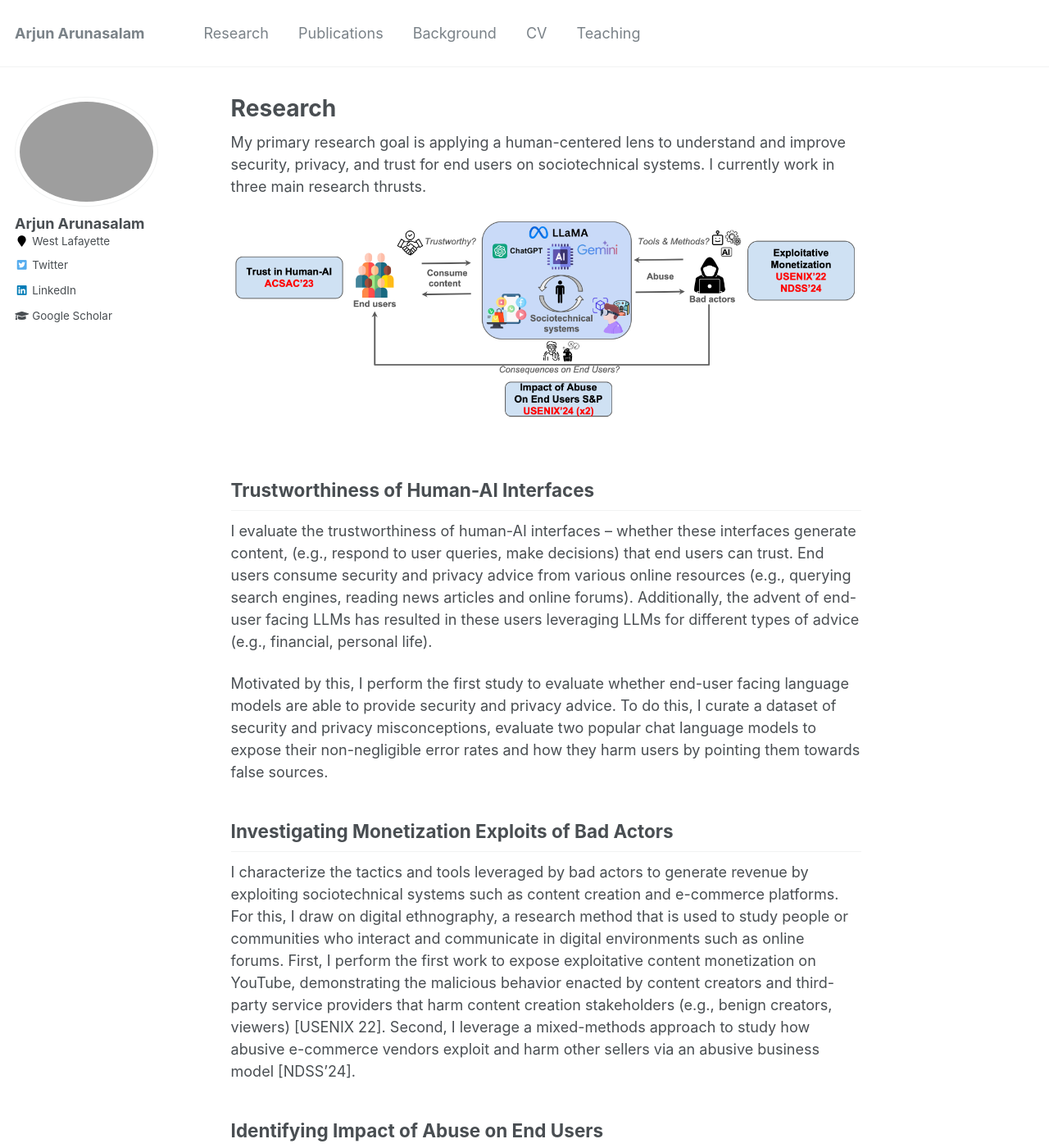
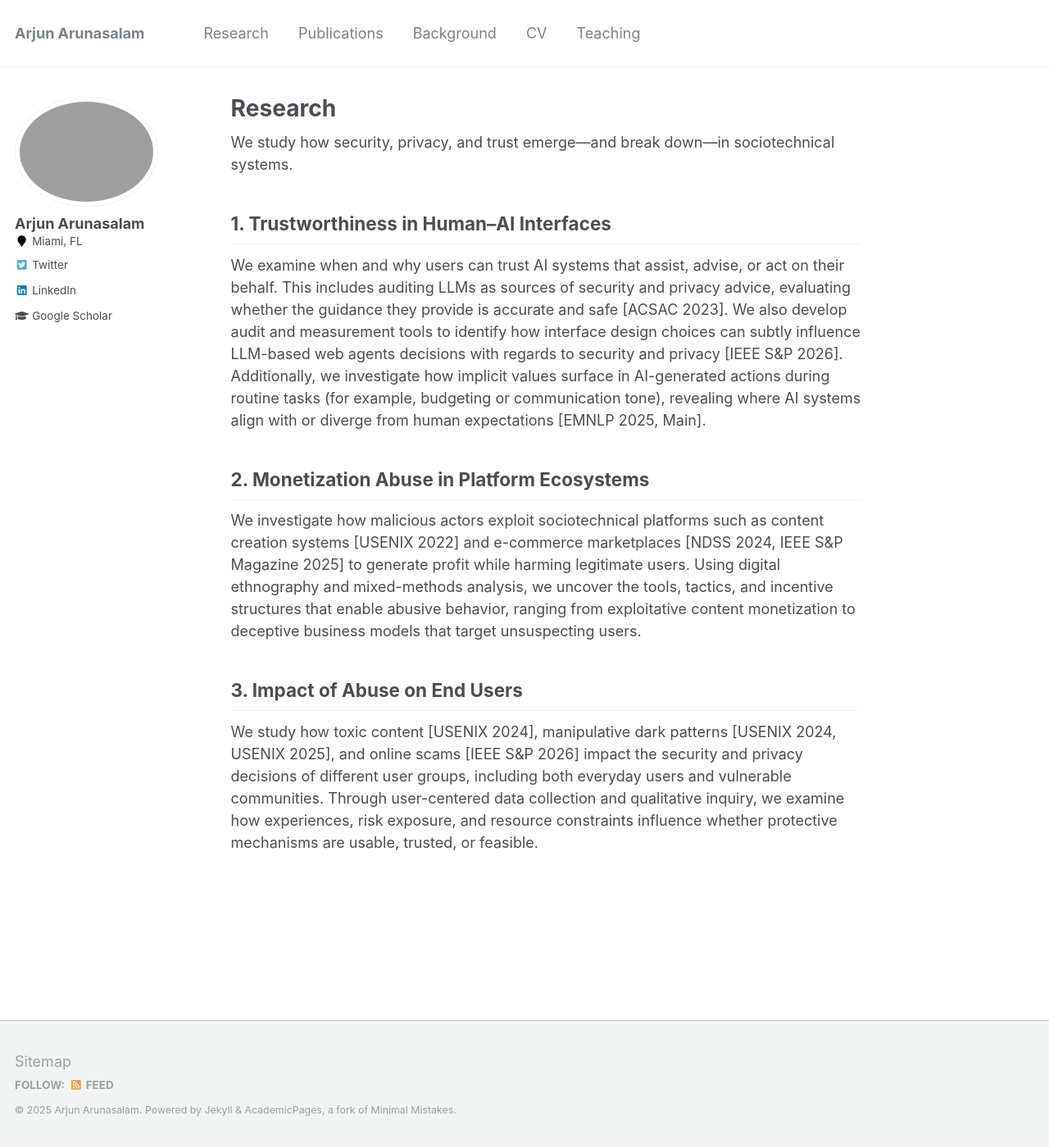
Before and after one commit to arjunarunasalam/arjunarunasalam.github.io, a Jekyll site: the page built from _pages/research.md, in a window 1280 px wide and 1400 px high. Shown: the whole window at 82% size. Built offline with Jekyll 4.4.1, drawn with Linux system fonts in a browser that asks for light colours; some of the changed text lies outside the part shown.

Commit message:
update research and add recruitment

```diff
--- a/_config.yml
+++ b/_config.yml
@@ -83,7 +83,7 @@ author:
   name             : "Arjun Arunasalam"
   avatar           : "arjun_headshot.jpg"
   bio              : #"Your biography for the left-hand sidebar"
-  location         : "West Lafayette"
+  location         : "Miami, FL"
   employer         :
   pubmed           : #"https://www.ncbi.nlm.nih.gov/pubmed/?term=john+snow"
   googlescholar    : https://scholar.google.com/citations?user=Uzjc37UAAAAJ
--- a/_pages/research.md
+++ b/_pages/research.md
@@ -15,36 +15,15 @@ author_profile: true
 </script>
 
 
+We study how security, privacy, and trust emerge—and break down—in sociotechnical systems.
 
-My primary research goal is applying a human-centered lens to understand and improve security, privacy, and trust for end users on sociotechnical systems. I currently work in three main research thrusts.
+## 1. Trustworthiness in Human–AI Interfaces
 
-<p align="center">
-    <img src="/files/researchthrusts.png"
-         style="display: block;
-                margin-left: auto;
-                margin-right: auto;
-                width: 1000px; /* Adjust width as needed */
-                height: auto; /* Keeps aspect ratio */
-         " />
-    <br>
-</p>
+We examine when and why users can trust AI systems that assist, advise, or act on their behalf. This includes auditing LLMs as sources of security and privacy advice, evaluating whether the guidance they provide is accurate and safe [ACSAC 2023]. We also develop audit and measurement tools to identify how interface design choices can subtly influence LLM-based web agents decisions with regards to security and privacy [IEEE S&P 2026]. Additionally, we investigate how implicit values surface in AI-generated actions during routine tasks (for example, budgeting or communication tone), revealing where AI systems align with or diverge from human expectations [EMNLP 2025, Main].
+
+## 2. Monetization Abuse in Platform Ecosystems
+We investigate how malicious actors exploit sociotechnical platforms such as content creation systems [USENIX 2022] and e-commerce marketplaces  [NDSS 2024, IEEE S&P Magazine 2025] to generate profit while harming legitimate users. Using digital ethnography and mixed-methods analysis, we uncover the tools, tactics, and incentive structures that enable abusive behavior, ranging from exploitative content monetization to deceptive business models that target unsuspecting users.
 
 
-
-Trustworthiness of Human-AI Interfaces
------------
-I evaluate the trustworthiness of human-AI interfaces -- whether these interfaces generate content, (e.g., respond to user queries, make decisions) that end users can trust. End users consume security and privacy advice from various online resources (e.g., querying search engines, reading news articles and online forums). Additionally, the advent of end-user facing LLMs has resulted in these users leveraging LLMs for different types of advice (e.g., financial, personal life).
-
-Motivated by this, I perform the first study to evaluate whether end-user facing language models are able to provide security and privacy advice. To do this, I curate a dataset of security and privacy misconceptions, evaluate two popular chat language models to expose their non-negligible error rates and how they harm users by pointing them towards false sources.
-
-
-Investigating Monetization Exploits of Bad Actors
------------
-I characterize the tactics and tools leveraged by bad actors to generate revenue by exploiting sociotechnical systems such as content creation and e-commerce platforms. For this, I draw on digital ethnography, a research method that is used to study people or communities who interact and communicate in digital environments such as online forums. First, I perform the first work to expose exploitative content monetization on YouTube, demonstrating the malicious behavior enacted by content creators and third-party service providers that harm content creation stakeholders (e.g., benign creators, viewers) [USENIX 22]. Second, I leverage a mixed-methods approach to study how abusive e-commerce vendors exploit and harm other sellers via an abusive business model [NDSS'24].
-
-
-Identifying Impact of Abuse on End Users
------------
-
-I explored how two abusive activities, toxic content and dark patterns, impact end users security and
-privacy decisions and perceptions. Here, I perform user-centered data collection, engaging with human participants consisting of lay users and vulnerable populations. First, I used a mixed-methods approach to gather the perspectives of 68 refugees and liaisons who work closely with them to characterize the impact of toxic content targeted at the refugee community. Later, my collaborators and I designed a large-scale survey to understand the perception and influence of dark patterns in App Tracking Transparency (ATT) permission prompts.
+## 3. Impact of Abuse on End Users
+We study how toxic content [USENIX 2024], manipulative dark patterns [USENIX 2024, USENIX 2025], and online scams [IEEE S&P 2026] impact the security and privacy decisions of different user groups, including both everyday users and vulnerable communities. Through user-centered data collection and qualitative inquiry, we examine how experiences, risk exposure, and resource constraints influence whether protective mechanisms are usable, trusted, or feasible.
```
Also changed, not shown: _pages/about.md (+10 -5 lines), 6 other files.
